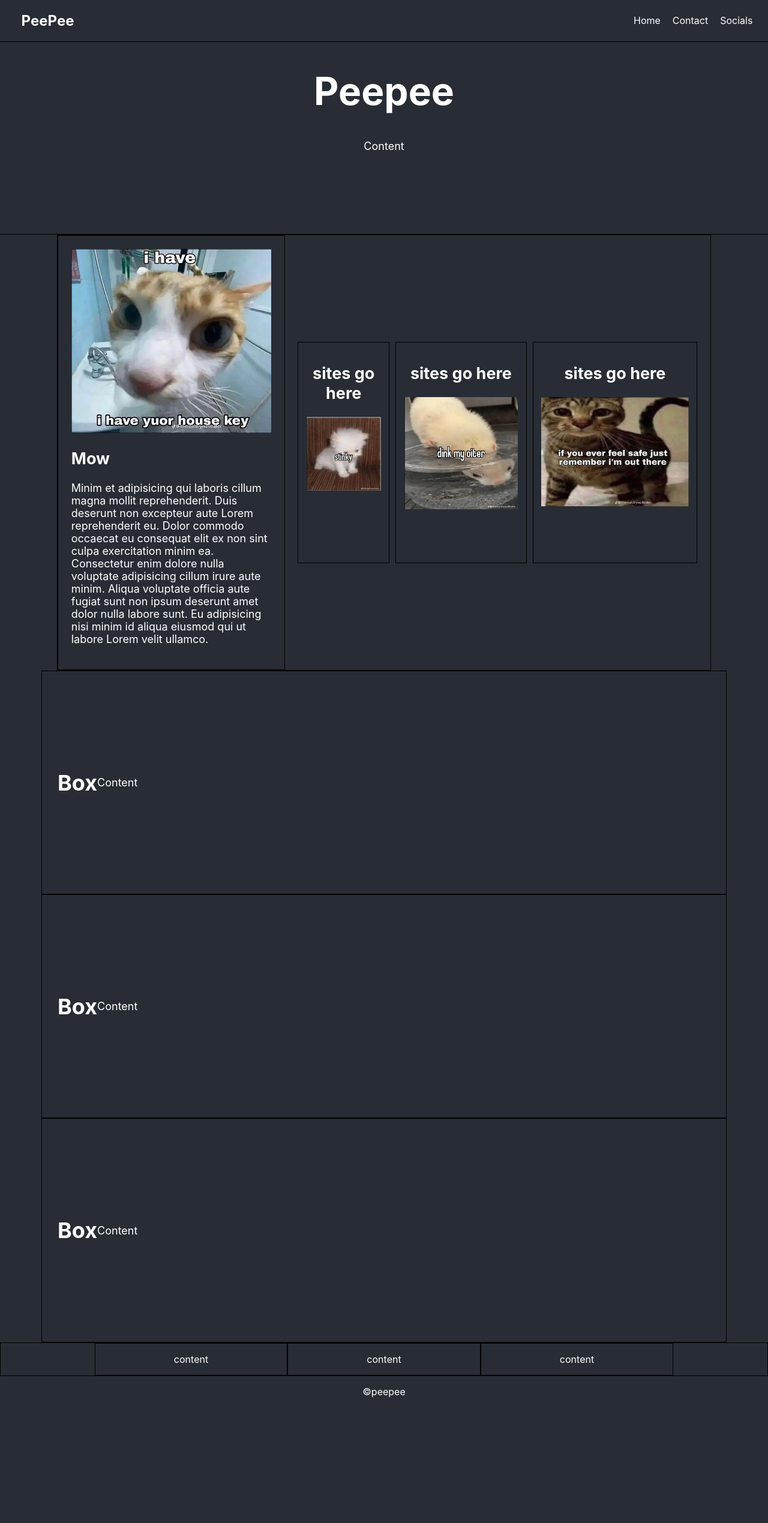
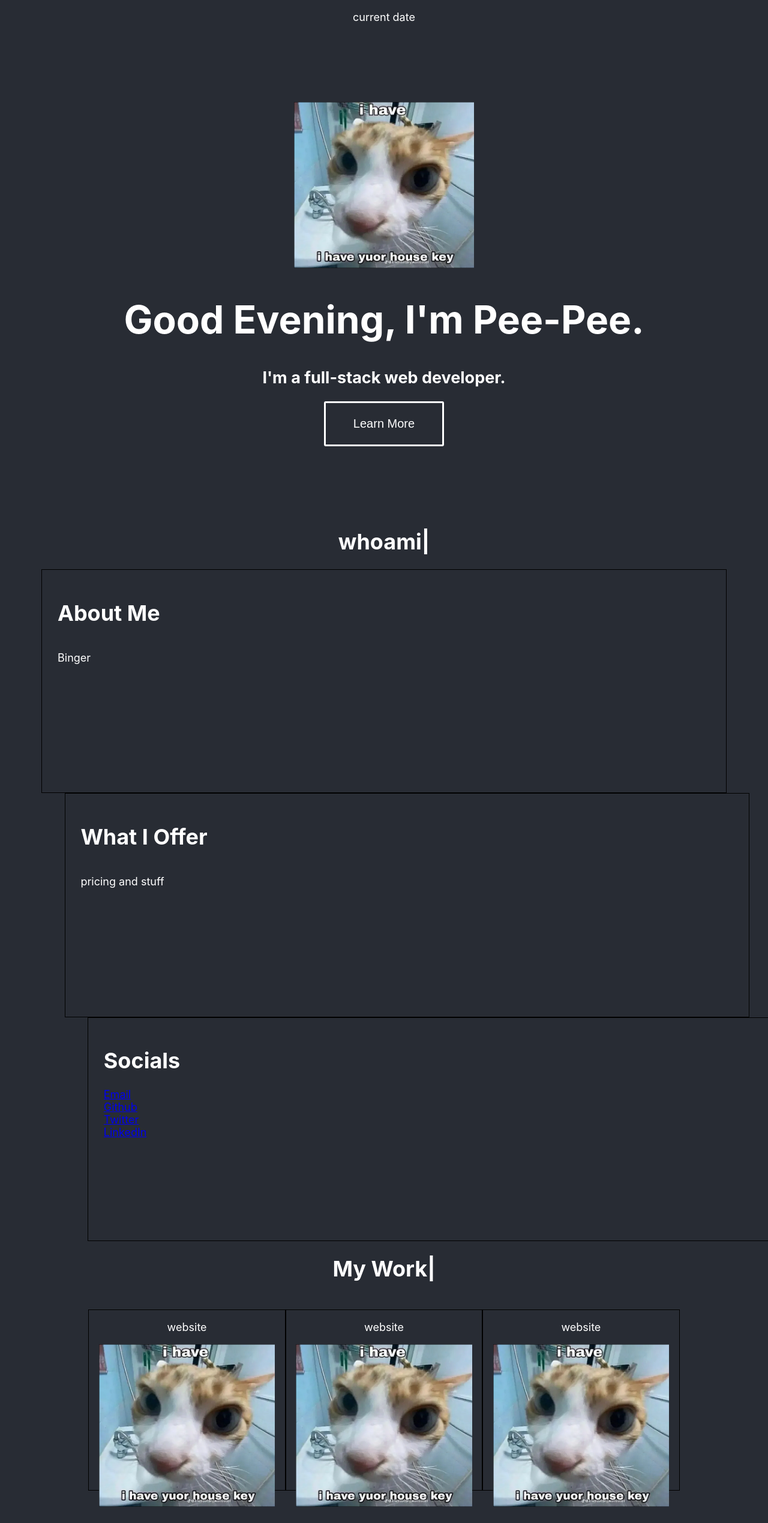
Before and after one commit to strawberryboar/Athenas-Portfolio, a React (Create React App) app: page / in a window 1280 px wide. Shown: the top 2539 px of the page at 60% size. Before the commit the page ends 2346 px from the top, so only its background shows below. Built offline with nearby package versions, Linux system fonts and the light colour scheme.

Commit message:
Separated Siteboxes to their own components, commented out for now. Moving everything around.

```diff
--- a/src/App.js
+++ b/src/App.js
@@ -10,7 +10,6 @@ function App() {
   return (
     <>
     <Router>
-      <Navbar />
       <Routes>
         <Route path='/' element={<Homepage/>}/>
         <Route path='/contact' element={<Contact/>}/>
--- /dev/null
+++ b/src/components/Siteboxes.css
@@ -0,0 +1,35 @@
+.siteWrap {
+    padding: 2%;
+    display: flex;
+    width: 100%;
+    flex-direction: row;
+    align-items: center;
+    justify-content: center;
+  }
+
+  .siteBox {
+    border: 1px solid black;
+    height: 50%;
+    padding: 2%;
+    text-align: center;
+  }
+  .siteBox:nth-child(n+2) {
+    margin-left: 10px;
+  }
+
+  .siteBox img {
+    min-width: 100px;
+  }
+
+
+  @media (max-width: 800px) {
+    .siteWrap {
+        display: flex;
+        flex-direction:column;
+        width: 100%;
+    }
+    .siteBox:nth-child(n+2) {
+        margin-top: 3px;
+        margin-left: 0;
+      }
+  }
--- /dev/null
+++ b/src/components/Siteboxes.js
@@ -0,0 +1,45 @@
+import './Siteboxes.css';
+import catPng from '../assets/cat.png';
+import catPng2 from '../assets/cat2.png';
+import catPng3 from '../assets/cat3.png';
+import catPng4 from '../assets/cat4.png';
+
+export default function Siteboxes() {
+    return(
+<div className='introWrap'>
+<div className='introBox' id='first'>
+<img src={catPng} />
+<h2>
+    Mow
+</h2>
+<p>
+    I'm a full-stack developer based in Denver, Colorado.
+    <br></br>
+    I'm seeking new creative experiences and employment opportunities.
+    <br></br>
+
+</p>
+</div>
+<div className='siteWrap'>
+    <div className='siteBox'>
+    <h2>
+    sites go here
+    </h2>
+    <img src={catPng2}></img>
+    </div>
+    <div className='siteBox'>
+    <h2>
+    sites go here
+    </h2>
+    <img src={catPng3}></img>
+    </div>
+    <div className='siteBox'>
+    <h2>
+    sites go here
+    </h2>
+    <img src={catPng4}></img>
+    </div>
+</div>
+</div>
+    )
+}
--- a/src/pages/Homepage.css
+++ b/src/pages/Homepage.css
@@ -16,61 +16,94 @@
     max-width: 100%;
   }
 
-  .siteWrap {
-    padding: 2%;
-    display: flex;
-    width: 100%;
-    flex-direction: row;
-    align-items: center;
-    justify-content: center;
-  }
-
-  .siteBox {
-    border: 1px solid black;
-    height: 50%;
-    padding: 2%;
-    text-align: center;
-  }
-  .siteBox:nth-child(n+2) {
-    margin-left: 10px;
-  }
-
-  .siteBox img {
-    min-width: 100px;
-  }
-
   .headerWrap {
     height: 20rem;
-    border: 1px solid black;
     width: 100%;
+    height: 100vh;
     display: flex;
     flex-direction: row;
     justify-content: center;
     text-align: center;
+    align-items: center;
   }
+
+  .headerWrap h1 {
+    font-size: 64px;
+  }
+
+  .header img {
+    max-width: 300px;
+  }
+
+.learnBtn {
+  width: 200px;
+  height: 75px;
+  color: white;
+  border: 3px solid white;
+  border-radius: 3px;
+  font-size: 20px;
+}
+
+.learnBtn:hover {
+  background-color: black;
+  color: white;
+  transition: 0.3s;
+  scale: 1.2;
+}
 
   .divBox {
     border: solid black 1px;
     width: 85%;
     height: 20rem;
     display: flex;
-    flex-direction: row;
-    align-items: center;
+    flex-direction: column;
+    align-items: left;
     padding: 2%;
   }
 
-  .headerWrap h1 {
-    font-size: 64px;
+  #divBox2 {
+    margin-left: 6%;
   }
 
-  @media (max-width: 800px) {
-    .siteWrap {
-        display: flex;
-        flex-direction:column;
-        width: 100%;
-    }
-    .siteBox:nth-child(n+2) {
-        margin-top: 3px;
-        margin-left: 0;
-      }
+  #divBox3 {
+    margin-left: 12%;
   }
+
+  /* MOVE THIS LEFT */
+  .date {
+    display: flex;
+    flex-direction: row;
+    text-align: left;
+    justify-content: left;
+  }
+
+  .projects {
+    width: 85%;
+    display: flex;
+    flex-direction: column;
+    text-align: center;
+    margin-bottom: 5%;
+  }
+
+  .projBoxContain {
+    display: flex;
+    flex-direction: row;
+    justify-content: center;
+    align-items: center;
+    margin-top: 2%;
+  }
+
+  .projBox {
+    border: solid black 1px;
+    width: 30%;
+    height: 300px;
+  }
+
+  .projBox:hover {
+    opacity: 50%;
+    transition: 0.3s;
+  }
+
+  .projects img {
+    width: 90%;
+  }
--- a/src/pages/Homepage.js
+++ b/src/pages/Homepage.js
@@ -2,61 +2,70 @@ import catPng from '../assets/cat.png';
 import catPng2 from '../assets/cat2.png';
 import catPng3 from '../assets/cat3.png';
 import catPng4 from '../assets/cat4.png';
-import header1 from '../assets/header1.png';
+import Navbar from '../components/Navbar';
+import { Link } from 'react-router-dom';
+import Siteboxes from '../components/Siteboxes';
 import './Homepage.css';
 
 
 export default function Homepage() {
     return(
     <div className="Homepage">
+        <div className='date'>
+            <p>current date</p>
+        </div>
         <div className='headerWrap'>
             <header className='header'>
-                <h1>Peepee</h1>
-                <p>Content</p>
+                <img src={catPng} />
+                <h1>Good Evening, I'm Pee-Pee.</h1>
+                <h2>I'm a full-stack web developer.</h2>
+                <Link src='/'>
+                    <button className='learnBtn'>
+                        Learn More
+                    </button>
+                </Link>
             </header>
         </div>
-        <div className='introWrap'>
-        <div className='introBox' id='first'>
-        <img src={catPng} />
-        <h2>
-            Mow
-        </h2>
-        <p>
-            Minim et adipisicing qui laboris cillum magna mollit reprehenderit. Duis deserunt non excepteur aute Lorem reprehenderit eu. Dolor commodo occaecat eu consequat elit ex non sint culpa exercitation minim ea. Consectetur enim dolore nulla voluptate adipisicing cillum irure aute minim. Aliqua voluptate officia aute fugiat sunt non ipsum deserunt amet dolor nulla labore sunt. Eu adipisicing nisi minim id aliqua eiusmod qui ut labore Lorem velit ullamco.
-        </p>
+        {/* <Navbar /> */}
+        <div className='header'>
+            {/* animate this */}
+            <h1>whoami|</h1>
         </div>
-        <div className='siteWrap'>
-            <div className='siteBox'>
-            <h2>
-            sites go here
-            </h2>
-            <img src={catPng2}></img>
-            </div>
-            <div className='siteBox'>
-            <h2>
-            sites go here
-            </h2>
-            <img src={catPng3}></img>
-            </div>
-            <div className='siteBox'>
-            <h2>
-            sites go here
-            </h2>
-            <img src={catPng4}></img>
-            </div>
-        </div>
-        </div>
+        {/* <Siteboxes /> */}
         <div className='divBox' id='divBox1'>
-            <h1>Box</h1>
-            <p>Content</p>
+            <h1>About Me</h1>
+            <p>Binger</p>
         </div>
         <div className='divBox' id='divBox2'>
-            <h1>Box</h1>
-            <p>Content</p>
+            <h1>What I Offer</h1>
+            <p>pricing and stuff</p>
         </div>
         <div className='divBox' id='divBox3'>
-            <h1>Box</h1>
-            <p>Content</p>
+            <h1>Socials</h1>
+            <span><Link to='/'>Email</Link></span>
+            <span><Link to='/'>Github</Link></span>
+            <span><Link to='/'>Twitter</Link></span>
+            <span><Link to='/'>LinkedIn</Link></span>
+        </div>
+        <div className='projects'>
+            <h1>My Work|</h1>
+            <div className='projBoxContain'>
+            <div className='projBox'>
+                <p>website</p>
+                <img src={catPng}></img>
+                <p>peepee</p>
+            </div>
+            <div className='projBox'>
+                <p>website</p>
+                <img src={catPng}></img>
+                <p>peepee</p>
+            </div>
+            <div className='projBox'>
+                <p>website</p>
+                <img src={catPng}></img>
+                <p>peepee</p>
+            </div>
+            </div>
         </div>
     </div>
     )
```
Also changed, not shown: src/App.css (line endings or trailing spaces).
